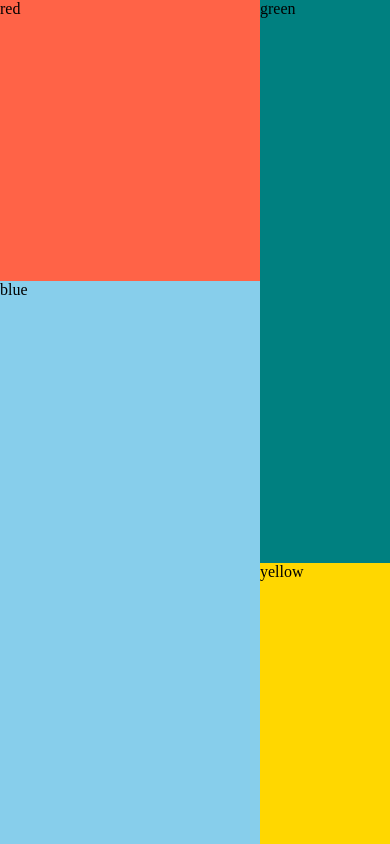
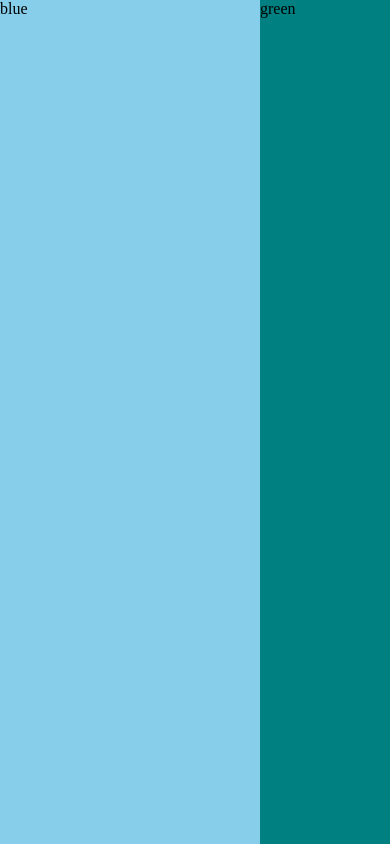
Before and after one commit to Achreftun/formation-grid, a plain HTML site: page start-end.html in a window 390 px wide. Drawn offline with Linux system fonts and the light colour scheme.

Commit message:
using media query

```diff
--- a/start-end.css
+++ b/start-end.css
@@ -5,12 +5,12 @@
 
 .component1 {
   background-color: tomato;
-  grid-column: 1/ span 2;
-  grid-row: 1/ span 1;
+  grid-column: 1 / span 2;
+  grid-row: 1 / span 1;
 }
 .component2 {
   background-color: teal;
-  grid-area: 1/ 3 / 3/ 4;;
+  grid-area: 1/ 3 / 3/ 4;
 }
 .component3 {
   background-color: skyblue;
@@ -29,5 +29,17 @@
   grid-template: repeat(3, 1fr) / repeat(3, 1fr);
 }
 
-#container > div {
+@media screen and (max-width: 500px) {
+  .component1,
+  .component4 {
+    display: none;
+  }
+  .component2 {
+    background-color: teal;
+    grid-column: 3/ 4;
+    grid-row: 1/ 4;
+  }
+  .component3 {
+    grid-row: 1/ 4;
+  }
 }
```
